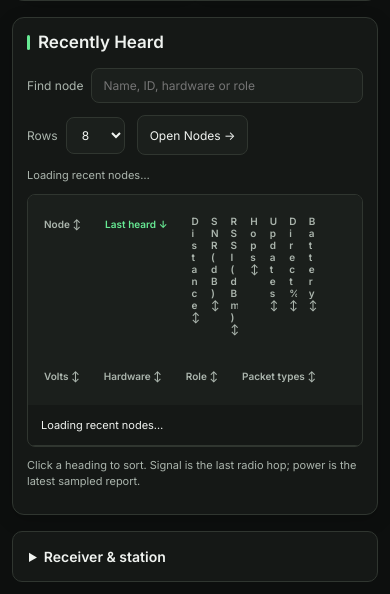
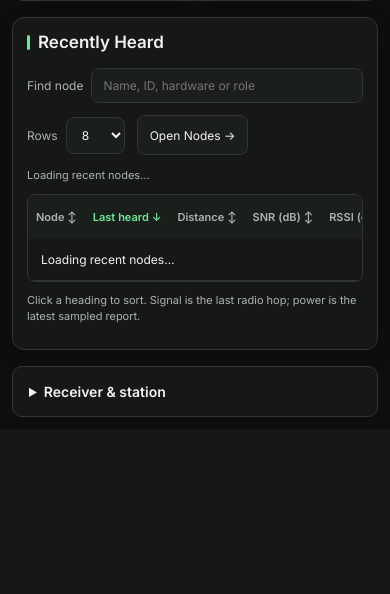
Before and after one commit to killerlime/meshcrap, a Python web app: template source/dashboard/templates/index.html in a window 390 px wide. Shown: the part 1103-1697 px from the top of the page. After the commit the page ends 1520 px from the top, so only its background shows below. Run offline with Jinja, Linux system fonts and the light colour scheme; the template is opened without the code that fills it, so the values that code supplies are empty.

Commit message:
Fix Recently Heard column widths and compact mobile sorting

```diff
--- a/source/dashboard/static/overview-focus.css
+++ b/source/dashboard/static/overview-focus.css
@@ -83,28 +83,24 @@
 .rf-sr-only{position:absolute;width:1px;height:1px;overflow:hidden;clip-path:inset(50%);white-space:nowrap}
 @media(max-width:650px){.rf-recent-toolbar label:first-child{flex-basis:100%}.rf-recent-toolbar input{flex:1;width:100px}.rf-recent-table th:first-child,.rf-recent-table td:first-child{min-width:145px;max-width:160px}.rf-recent-table td{padding:9px}.rf-recent-table-wrap{max-height:460px}}
 
-/* Fit every Recently Heard field inside Overview, with cards on narrow panels. */
+/* Keep columns readable as fields are added; scroll only the table. */
 #dashboard-panel-overview,.rf-recent-card{min-width:0;max-width:100%;box-sizing:border-box}
 #recentHeard.rf-mini-nodes{container-type:inline-size}
-.rf-recent-table{table-layout:fixed;min-width:0;white-space:normal}
-.rf-recent-table th,.rf-recent-table td{overflow-wrap:anywhere;white-space:normal;min-width:0;padding:9px 5px;font-size:11px}
-.rf-focus .rf-recent-table th button{padding:9px 5px;white-space:normal;overflow-wrap:anywhere;font-size:10px}
-.rf-recent-table th:first-child,.rf-recent-table td:first-child{position:static;min-width:0;max-width:none;width:16%}
-.rf-recent-table th:nth-child(2){width:8%}
-.rf-recent-table th:nth-child(n+3):nth-child(-n+9){width:6%}
-.rf-recent-table th:nth-child(10){width:12%}
-.rf-recent-table th:nth-child(11){width:10%}
-.rf-recent-table th:nth-child(12){width:12%}
+.rf-recent-table{table-layout:auto;min-width:1400px;white-space:nowrap}
+.rf-recent-table th,.rf-recent-table td{white-space:nowrap;overflow-wrap:normal;padding:10px 12px;font-size:12px;vertical-align:middle}
+.rf-focus .rf-recent-table th button{padding:10px 12px;white-space:nowrap;overflow-wrap:normal;font-size:11px}
+.rf-recent-table th:first-child,.rf-recent-table td:first-child{position:sticky;left:0;min-width:180px;max-width:240px;width:200px;white-space:normal}
+.rf-recent-table td[data-column=types]{max-width:230px;white-space:normal;overflow-wrap:break-word}
 .rf-recent-toolbar label{min-width:0;max-width:100%}
 .rf-recent-toolbar input{max-width:100%;box-sizing:border-box}
 @container(max-width:700px){
- .rf-recent-table,.rf-recent-table thead,.rf-recent-table tbody{display:block;width:100%}
+ .rf-recent-table,.rf-recent-table thead,.rf-recent-table tbody{display:block;width:100%;min-width:0;white-space:normal}
  .rf-recent-table thead{position:sticky;top:0;z-index:3;background:var(--surface-2)}
- .rf-recent-table thead tr{display:flex;flex-wrap:wrap;padding:4px}
- .rf-recent-table th:nth-child(n){display:block;position:static;width:auto;border:0}
- .rf-focus .rf-recent-table th button{padding:7px;min-height:32px}
+ .rf-recent-table thead tr{display:flex;flex-wrap:nowrap;overflow-x:auto;padding:0}
+ .rf-recent-table th:nth-child(n){display:block;position:static;width:auto;min-width:0;max-width:none;flex:0 0 auto;padding:0;border:0}
+ .rf-focus .rf-recent-table th button{padding:8px;min-height:44px}
  .rf-recent-table tbody tr{display:grid;grid-template-columns:repeat(2,minmax(0,1fr));padding:8px;border-bottom:1px solid var(--border)}
- .rf-recent-table td:nth-child(n){display:block;width:auto;border:0;position:static;padding:5px}
+ .rf-recent-table td:nth-child(n){display:block;width:auto;min-width:0;max-width:none;white-space:normal;overflow-wrap:anywhere;border:0;position:static;padding:5px}
  .rf-recent-table td:first-child{grid-column:1/-1}
  .rf-recent-table td[data-label]:not(:first-child)::before{content:attr(data-label);display:block;font-size:10px;color:var(--muted);margin-bottom:2px}
 }
--- a/source/dashboard/templates/index.html
+++ b/source/dashboard/templates/index.html
@@ -4389,7 +4389,7 @@ window.addEventListener('offline',()=>{
 <script src="/static/snow-day.js?v=1"></script>
 <script src="/static/coverage-area-nav.js?v=map-20261004"></script>
 <script src="/static/role-model.js?v=1"></script><script src="/static/role-compare.js?v=2"></script><script src="/static/receiver-diagnostics.js?v=1"></script><!-- RF overview refinement -->
-<link rel="stylesheet" href="/static/overview-focus.css?v=1">
+<link rel="stylesheet" href="/static/overview-focus.css?v=recent-columns-2">
 <script src="/static/node-map.js?v=1"></script>
 <script src="/static/overview-focus.js?v=1"></script>
 </body>
```
